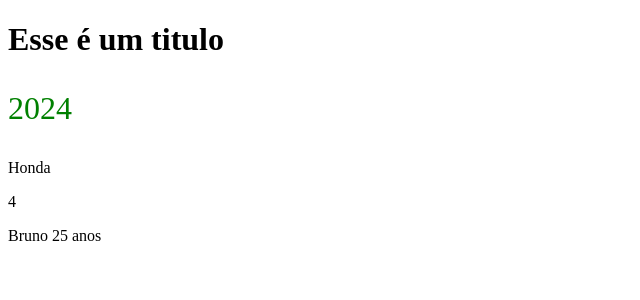
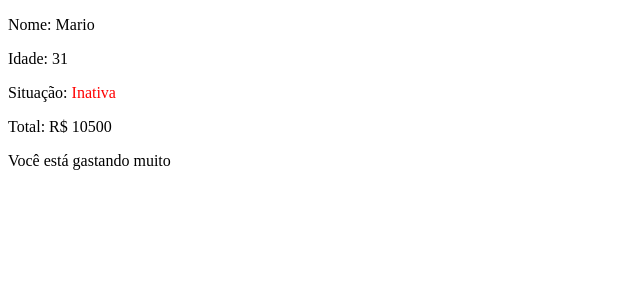
Before and after one commit to Brunobosso98/React, a React app in the folder vite-1.1/: page / in a window 1280 px wide. Shown: the top 300 px of the page, without its empty margins (0-640 px from the left). Built offline with nearby package versions, Linux system fonts and the light colour scheme; the HTML template or start-up script is replaced by a standard one.

Commit message:
exercicio de jsx

```diff
--- a/vite-1.1/src/App.jsx
+++ b/vite-1.1/src/App.jsx
@@ -1,25 +1,75 @@
-const titulo = <h1>Esse é um titulo</h1>;
+// const titulo = <h1>Esse é um titulo</h1>;
+
+// const App = () => {
+//   const nome = 'Bruno';
+//   const ativo = 0;
+
+//   const carro = {
+//     marca: 'Honda',
+//     rodas: '4',
+//   };
+
+//   const estiloB = {
+//     color: 'green',
+//     fontSize: '2rem',
+//   };
+//   return (
+//     <>
+//       {titulo}
+//       <p style={estiloB}>{new Date().getFullYear()}</p>
+//       <p>{carro.marca}</p>
+//       <p>{carro.rodas}</p>
+//       <p className={ativo ? 'ativo' : 'inativo'}>{nome + ' 25 anos'}</p>
+//     </>
+//   );
+// };
+
+// Mostre os dados da aplicação, como aprensetado no vídeo
+// Não utilize CSS externo, use o style para mudar as cores
+// Se a situação estiver ativa pinte de verde, inativa vermelho
+// Se o gasto for maior que 10000 mostre uma mensagem
+const luana = {
+  cliente: 'Luana',
+  idade: 27,
+  compras: [
+    { nome: 'Notebook', preco: 'R$ 2500' },
+    { nome: 'Geladeira', preco: 'R$ 3000' },
+    { nome: 'Smartphone', preco: 'R$ 1500' },
+  ],
+  ativa: true,
+};
+
+const mario = {
+  cliente: 'Mario',
+  idade: 31,
+  compras: [
+    { nome: 'Notebook', preco: 'R$ 2500' },
+    { nome: 'Geladeira', preco: 'R$ 3000' },
+    { nome: 'Smartphone', preco: 'R$ 1500' },
+    { nome: 'Guitarra', preco: 'R$ 3500' },
+  ],
+  ativa: false,
+};
 
 const App = () => {
-  const nome = 'Bruno';
-  const ativo = 0;
+  const dados = mario;
 
-  const carro = {
-    marca: 'Honda',
-    rodas: '4',
-  };
+  const total = dados.compras
+    .map((item) => Number(item.preco.replace('R$ ', '')))
+    .reduce((a, b) => a + b);
 
-  const estiloB = {
-    color: 'green',
-    fontSize: '2rem',
-  };
   return (
     <>
-      {titulo}
-      <p style={estiloB}>{new Date().getFullYear()}</p>
-      <p>{carro.marca}</p>
-      <p>{carro.rodas}</p>
-      <p className={ativo ? 'ativo' : 'inativo'}>{nome + ' 25 anos'}</p>
+      <p>Nome: {dados.cliente}</p>
+      <p>Idade: {dados.idade}</p>
+      <p>
+        Situação:{' '}
+        <span style={{ color: dados.ativa ? 'green' : 'red' }}>
+          {dados.ativa ? 'Ativa' : 'Inativa'}
+        </span>
+      </p>
+      <p>Total: R$ {total}</p>
+      {total > 10000 && <p>Você está gastando muito</p>}
     </>
   );
 };
```
